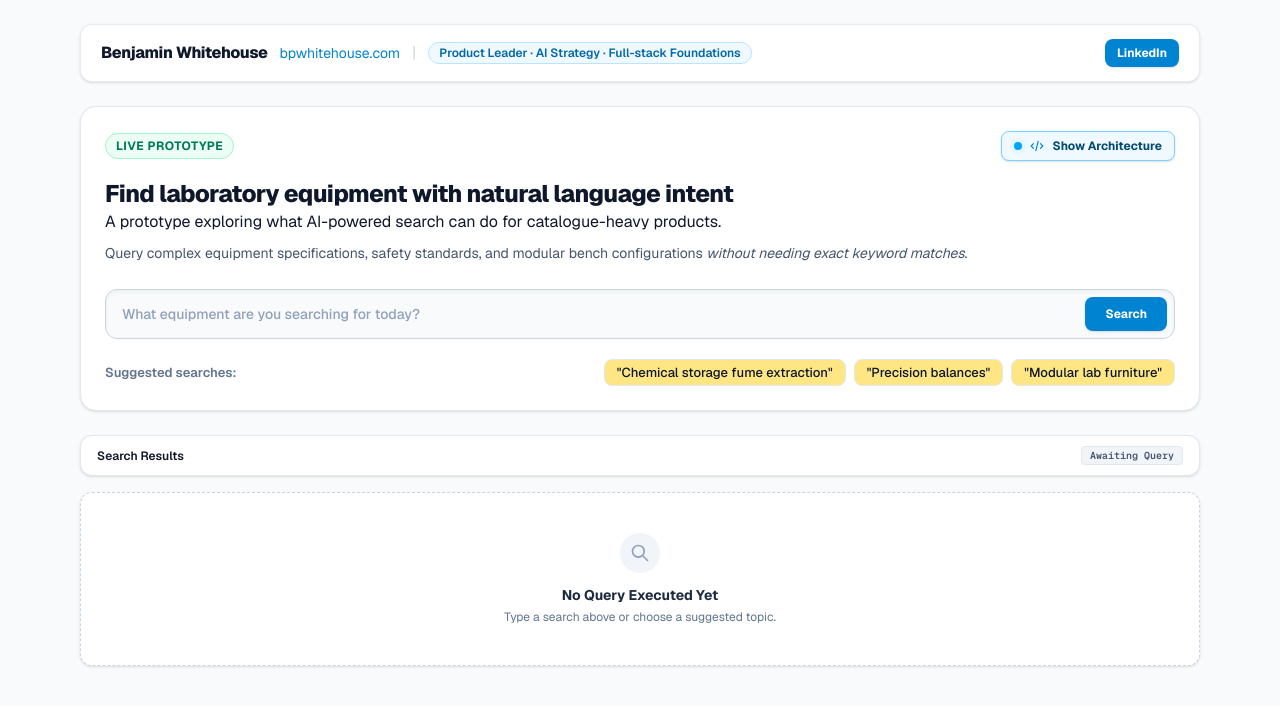
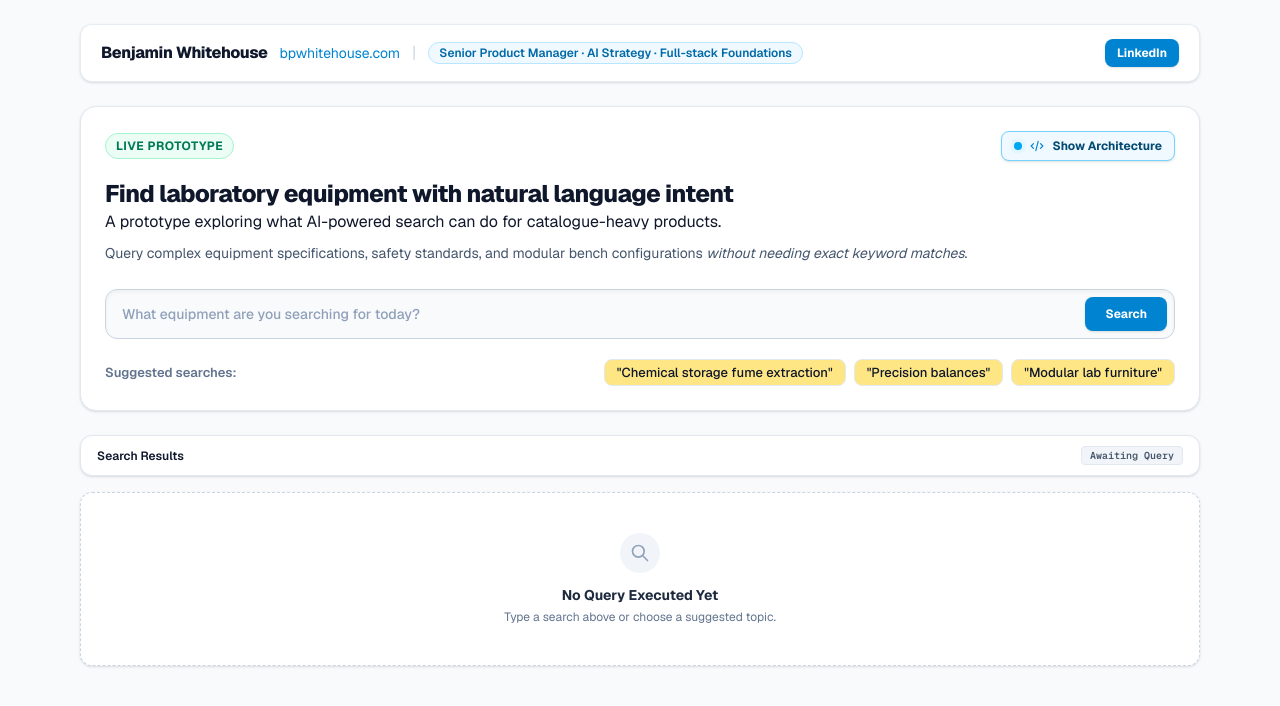
Before and after one commit to bpwhitehouse/discovery-engine, a Next.js app: page /demo in a window 1280 px wide. Shown: the top 706 px of the page. Built offline with nearby package versions, Linux system fonts and the light colour scheme.

Commit message:
Update header

```diff
--- a/src/app/demo/DemoClient.tsx
+++ b/src/app/demo/DemoClient.tsx
@@ -132,7 +132,7 @@ export default function DemoClient() {
             </a>
             <span className="text-slate-300">|</span>
             <span className="text-xs font-semibold text-sky-700 bg-sky-50 border border-sky-200 px-2.5 py-0.5 rounded-full">
-              Product Leader · AI Strategy · Full-stack Foundations
+              Senior Product Manager · AI Strategy · Full-stack Foundations
             </span>
           </div>
 
```
